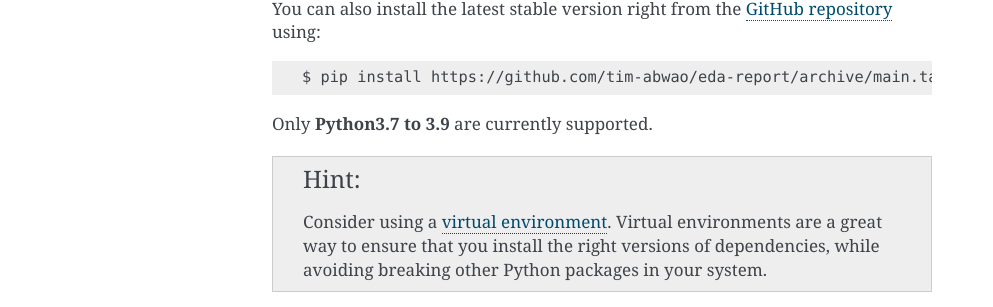
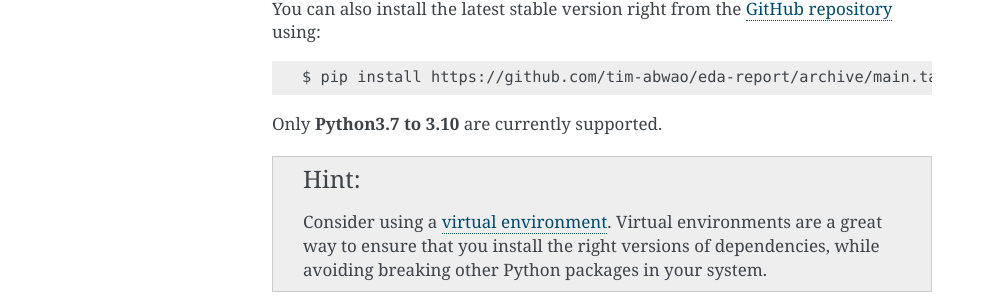
Before and after one commit to Tim-Abwao/eda-report, a Sphinx documentation site: the page built from docs/source/installation.rst, in a window 1280 px wide. Shown: the part 251-558 px from the top of the page, without its empty margins (148-1141 px from the left). Built offline with Sphinx 7.4.7, drawn with Linux system fonts in a browser that asks for light colours.

Commit message:
Include python3.10 in docs

```diff
--- a/docs/source/installation.rst
+++ b/docs/source/installation.rst
@@ -9,7 +9,7 @@ You can also install the latest stable version right from the `GitHub repository
 
     $ pip install https://github.com/tim-abwao/eda-report/archive/main.tar.gz
 
-Only **Python3.7 to 3.9** are currently supported.
+Only **Python3.7 to 3.10** are currently supported.
 
 .. hint::
     Consider using a `virtual environment`_. Virtual environments are a great way to ensure that you install the right versions of dependencies, while avoiding breaking other Python packages in your system.
```
Also changed, not shown: README.md (+1 -1 lines).
